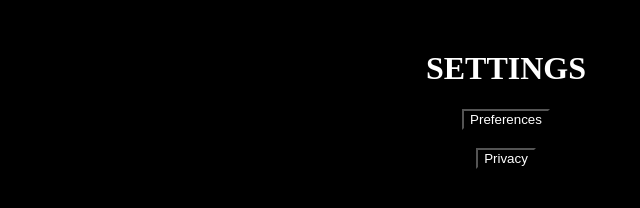
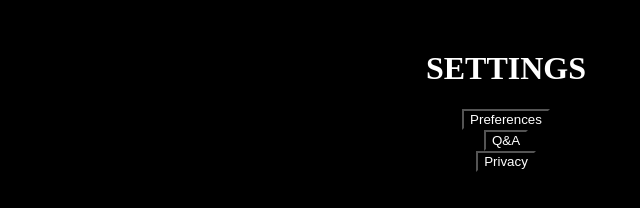
Before and after one commit to preetham243/SETTINGS, a plain HTML site: page index.html in a window 1280 px wide. Shown: the full height of the page, 134-774 px from the left. Drawn offline with Linux system fonts and the light colour scheme.

Commit message:
Update index.html

```diff
--- a/index.html
+++ b/index.html
@@ -9,7 +9,7 @@
     <h1 style="color:white;">SETTINGS</h1>
   <button style="background-color:black; color:white" onclick="document.location='https://preetham243.github.io/PRFCNS/'">Preferences</button>
   </div>
-  <div style="text-align:center;>
+  <div style="text-align:center;">
   <button style="background-color:black; color:white" onclick="document.location=''">Q&A</button>
   </div>
   <div style="text-align:center;">
```
